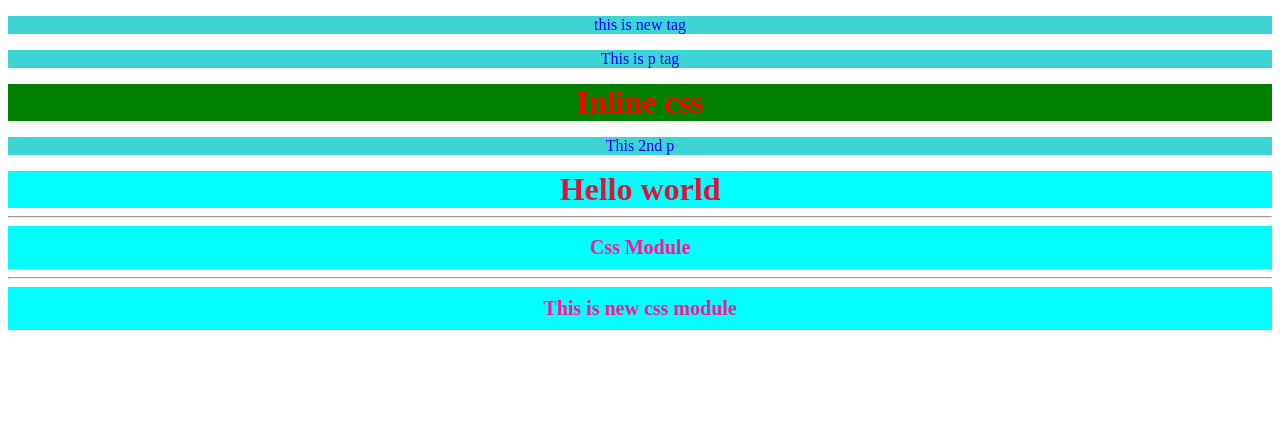
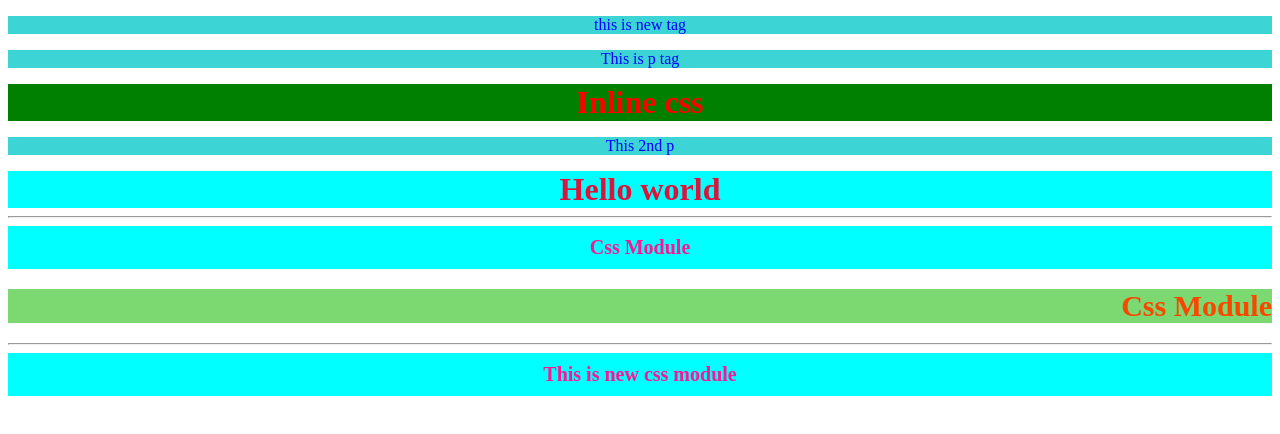
Before and after one commit to rakibulapon46/React-JS, a React (Vite) app in the folder 07/css-styles/: page / in a window 1280 px wide. Shown: the top 434 px of the page. Built offline with nearby package versions, Linux system fonts and the light colour scheme.

Commit message:
css module

```diff
--- a/07/css-styles/src/Style.module.css
+++ b/07/css-styles/src/Style.module.css
@@ -6,3 +6,9 @@
     padding: 10px;
     margin: 0;
 }
+.sub_title{
+    text-align: right;
+    font-size: 30px;
+    color: rgb(249, 71, 0);
+    background-color: rgb(124, 216, 113);
+}
--- a/07/css-styles/src/Styles.jsx
+++ b/07/css-styles/src/Styles.jsx
@@ -16,6 +16,7 @@ function Styles() {
       <h2 className="title">Hello world</h2>
       <hr />
       <h1 className= {StyleModule.title}> Css Module</h1>
+      <h1 className= {StyleModule.sub_title}> Css Module</h1>
     </div>
   );
 }
```
